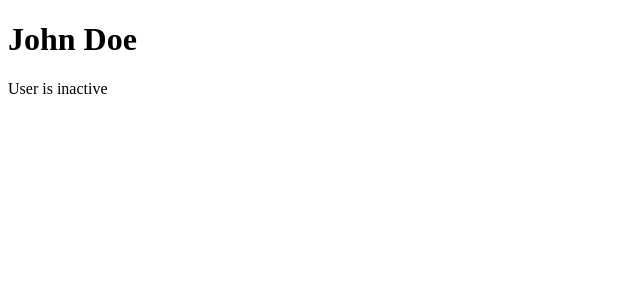
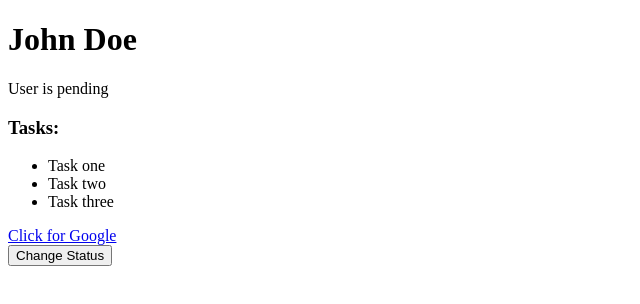
Before and after one commit to albertombundi/Vue-Jobs, a Vue app: page / in a window 1280 px wide. Shown: the top 304 px of the page, without its empty margins (0-640 px from the left). Built offline with nearby package versions, Linux system fonts and the light colour scheme.

Commit message:
composition API- Long Form

```diff
--- a/src/App.vue
+++ b/src/App.vue
@@ -3,13 +3,38 @@
   data() {
     return {
       name: 'John Doe',
-      status: false,
+      status: 'pending',
+      tasks: ['Task one', 'Task two', 'Task three'],
+      link: 'https://google.com',
     };
   },
+  methods: {
+    toggleStatus() {
+      if (this.status === 'active') {
+        this.status = 'pending';
+      } else if (this.status === 'pending') {
+        this.status = 'inactive';
+      } else {
+        this.status = 'active';
+      }
+    },
+  }
 };
 </script>
+
 <template>
   <h1>{{ name }}</h1>
-  <p v-if="status">User is active</p>
+  <p v-if="status === 'active'">User is active</p>
+  <p v-else-if="status === 'pending'">User is pending</p>
   <p v-else> User is inactive</p>
+
+  <h3>Tasks:</h3>
+  <ul>
+    <li v-for="task in tasks" :key="task">{{ task }}</li>
+  </ul>
+  <!--<a v-bind:href="link">Click for Google</a>-->
+  <a :href="link">Click for Google</a>
+  <br/>
+  <!--<button v-on:click="toggleStatus">Change Status</button>-->
+  <button @click="toggleStatus">Change Status</button>
 </template>
```
